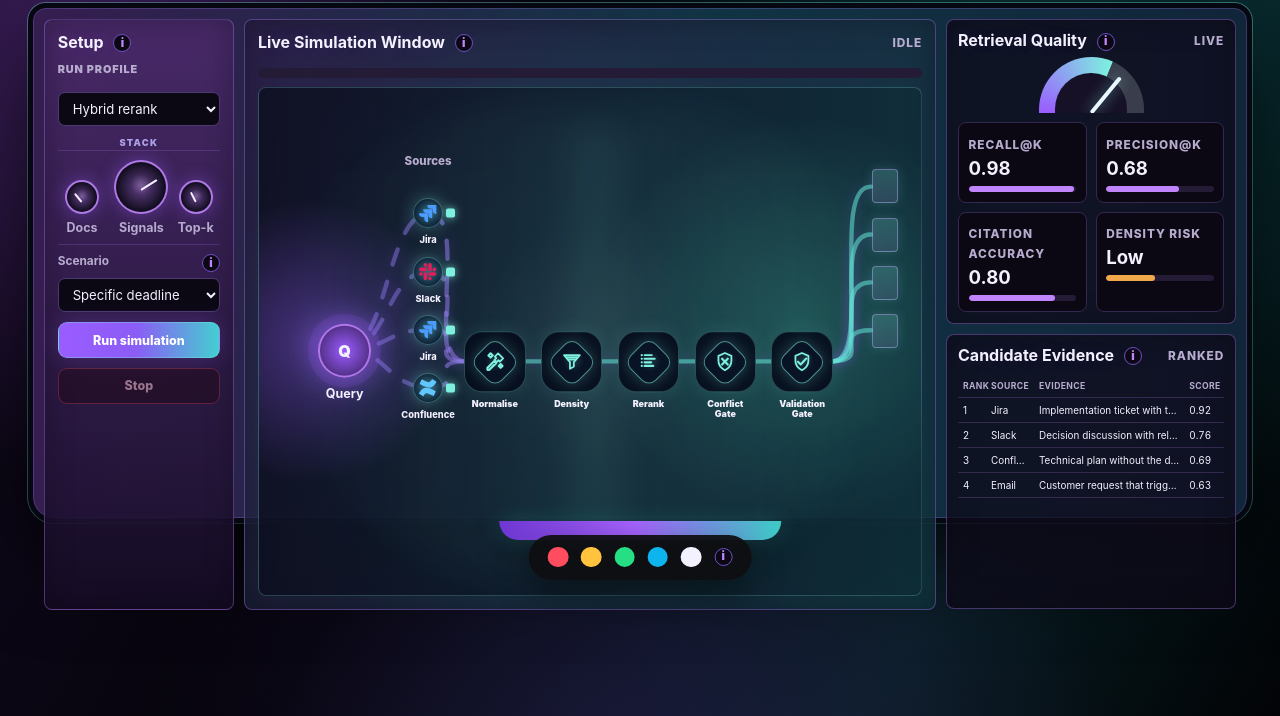
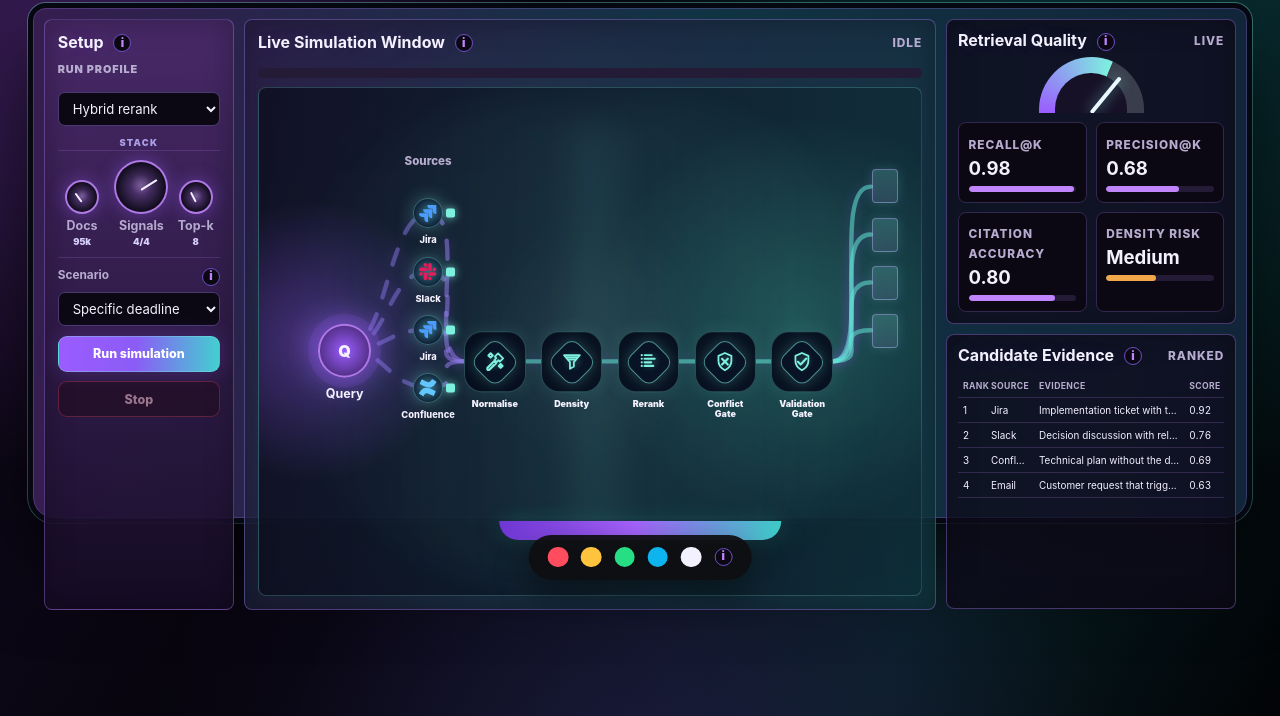
Before and after one commit to BlackthornEmpire/RAGScaleGuard, a plain HTML site: page examples/dashboard/index.html in a window 1280 px wide. Shown: the part 84-800 px from the top of the page. Drawn offline with Linux system fonts and the light colour scheme.

Commit message:
Clarify setup dials and scenario presets

```diff
--- a/examples/dashboard/app.js
+++ b/examples/dashboard/app.js
@@ -63,6 +63,14 @@ const retrievers = {
   rerank: { label: "Hybrid rerank", recall: 0.82, precision: 0.7, citation: 0.74, densityPenalty: 0.09 },
 };
 
+const scenarioPresets = {
+  deadline: { corpusSize: "95", topK: "8", signalLevel: 4 },
+  decision: { corpusSize: "120", topK: "9", signalLevel: 4 },
+  spec: { corpusSize: "70", topK: "7", signalLevel: 3 },
+  customer: { corpusSize: "140", topK: "10", signalLevel: 4 },
+  conflict: { corpusSize: "180", topK: "12", signalLevel: 4 },
+};
+
 const controls = {
   queryType: document.querySelector("#queryType"),
   retriever: document.querySelector("#retriever"),
@@ -93,6 +101,9 @@ const output = {
   precisionValue: document.querySelector("#precisionValue"),
   citationValue: document.querySelector("#citationValue"),
   densityValue: document.querySelector("#densityValue"),
+  knobDocsValue: document.querySelector("#knobDocsValue"),
+  knobSignalsValue: document.querySelector("#knobSignalsValue"),
+  knobTopKValue: document.querySelector("#knobTopKValue"),
   recallBar: document.querySelector("#recallBar"),
   precisionBar: document.querySelector("#precisionBar"),
   citationBar: document.querySelector("#citationBar"),
@@ -374,20 +385,46 @@ function updateKnobs(state) {
     if (!dial) return;
     if (knob.dataset.knob === "docs") {
       dial.style.setProperty("--turn", `${-58 + (state.corpusSize / 500) * 116}deg`);
+      output.knobDocsValue.textContent = `${state.corpusSize}k`;
+      knob.setAttribute("aria-label", `Adjust corpus size. Current value ${state.corpusSize}k documents.`);
     }
     if (knob.dataset.knob === "signals") {
-      const enabledSignals = [
-        controls.metadata.checked,
-        controls.authority.checked,
-        controls.freshness.checked,
-        controls.conflictGuard.checked,
-      ].filter(Boolean).length;
+      const enabledSignals = enabledSignalCount();
       dial.style.setProperty("--turn", `${-58 + (enabledSignals / 4) * 116}deg`);
+      output.knobSignalsValue.textContent = `${enabledSignals}/4`;
+      knob.setAttribute("aria-label", `Adjust scoring signals. Current value ${enabledSignals} of 4 enabled.`);
     }
     if (knob.dataset.knob === "topk") {
       dial.style.setProperty("--turn", `${-58 + (state.topK / 30) * 116}deg`);
+      output.knobTopKValue.textContent = String(state.topK);
+      knob.setAttribute("aria-label", `Adjust top-k. Current value ${state.topK}.`);
     }
   });
+}
+
+function enabledSignalCount() {
+  return [
+    controls.metadata.checked,
+    controls.authority.checked,
+    controls.freshness.checked,
+    controls.conflictGuard.checked,
+  ].filter(Boolean).length;
+}
+
+function setSignalLevel(level) {
+  const nextLevel = clamp(level, 1, 4);
+  controls.metadata.checked = nextLevel >= 1;
+  controls.authority.checked = nextLevel >= 2;
+  controls.freshness.checked = nextLevel >= 3;
+  controls.conflictGuard.checked = nextLevel >= 4;
+}
+
+function applyScenarioPreset(scenarioKey) {
+  const preset = scenarioPresets[scenarioKey];
+  if (!preset) return;
+  controls.corpusSize.value = preset.corpusSize;
+  controls.topK.value = preset.topK;
+  setSignalLevel(preset.signalLevel);
 }
 
 function handleKnobPress(event) {
@@ -397,10 +434,8 @@ function handleKnobPress(event) {
     controls.corpusSize.value = current >= 500 ? "5" : String(Math.min(500, current + 55));
   }
   if (knob === "signals") {
-    const nextValue = !(controls.metadata.checked && controls.authority.checked && controls.freshness.checked);
-    controls.metadata.checked = nextValue;
-    controls.authority.checked = nextValue;
-    controls.freshness.checked = nextValue;
+    const nextLevel = enabledSignalCount() >= 4 ? 1 : enabledSignalCount() + 1;
+    setSignalLevel(nextLevel);
   }
   if (knob === "topk") {
     const current = Number.parseInt(controls.topK.value, 10);
@@ -913,12 +948,7 @@ function resetControls() {
   progressIndex = 0;
   controls.queryType.value = "deadline";
   controls.retriever.value = "rerank";
-  controls.corpusSize.value = "80";
-  controls.topK.value = "8";
-  controls.metadata.checked = true;
-  controls.authority.checked = true;
-  controls.freshness.checked = true;
-  controls.conflictGuard.checked = true;
+  applyScenarioPreset("deadline");
   controls.adviserMode.value = "off";
   recordLog("info", "Controls reset to the default profile.");
   updateAdviserMode();
@@ -1109,7 +1139,6 @@ window.addEventListener("unhandledrejection", (event) => {
 });
 
 [
-  controls.queryType,
   controls.retriever,
   controls.corpusSize,
   controls.topK,
@@ -1121,6 +1150,11 @@ window.addEventListener("unhandledrejection", (event) => {
   control.addEventListener("input", render);
 });
 
+controls.queryType.addEventListener("input", () => {
+  applyScenarioPreset(controls.queryType.value);
+  recordLog("info", "Scenario preset updated the stack controls.", { scenario: controls.queryType.value });
+  render();
+});
 controls.resetControls.addEventListener("click", resetControls);
 controls.runComparison.addEventListener("click", runComparison);
 controls.stopSimulation.addEventListener("click", stopSimulation);
@@ -1168,6 +1202,7 @@ if (window.ResizeObserver) {
   connectorObserver.observe(output.simulationCanvas);
 }
 
+applyScenarioPreset(controls.queryType.value);
 recordLog("info", "Dashboard loaded with local sample state.");
 updateAdviserMode();
 updateViewMode();
--- a/examples/dashboard/index.html
+++ b/examples/dashboard/index.html
@@ -45,14 +45,17 @@
             <button class="dial-card" type="button" data-knob="docs" aria-label="Adjust corpus size">
               <div class="dial small"><span></span></div>
               <strong>Docs</strong>
+              <small id="knobDocsValue">80k</small>
             </button>
             <button class="dial-card primary-dial" type="button" data-knob="signals" aria-label="Adjust scoring signals">
               <div class="dial large"><span></span></div>
               <strong>Signals</strong>
+              <small id="knobSignalsValue">4/4</small>
             </button>
             <button class="dial-card" type="button" data-knob="topk" aria-label="Adjust top-k">
               <div class="dial small"><span></span></div>
               <strong>Top-k</strong>
+              <small id="knobTopKValue">8</small>
             </button>
           </div>
 
--- a/examples/dashboard/styles.css
+++ b/examples/dashboard/styles.css
@@ -203,9 +203,17 @@ body {
 .dial-card {
   display: grid;
   justify-items: center;
-  gap: 6px;
+  gap: 4px;
   color: var(--muted);
   font-size: 0.68rem;
+}
+
+.dial-card small {
+  min-height: 0.72rem;
+  color: #d8d0ff;
+  font-size: 0.58rem;
+  font-weight: 900;
+  line-height: 1;
 }
 
 .dial {
```
Also changed, not shown: 1 other file.
